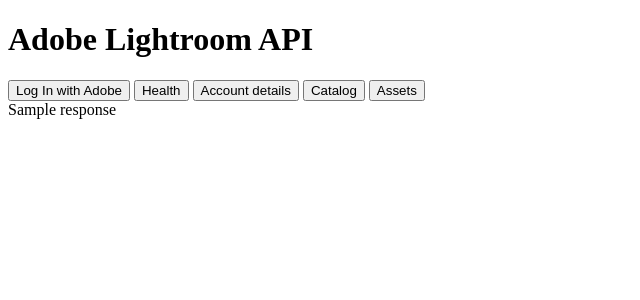
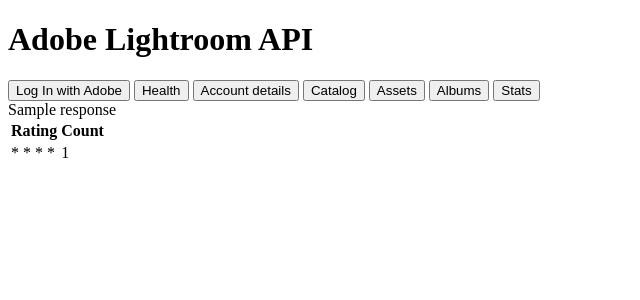
Before and after one commit to tadz-io/lightroom-restapi, a Flask app: template src/templates/index.html in a window 1280 px wide. Shown: the top 300 px of the page, without its empty margins (0-640 px from the left). Run offline with Flask 3, Linux system fonts and the light colour scheme; the template is opened without the code that fills it: most values are stand-ins (such as "Sample title", 1, 10 or a date in 2020); parts of the project's set-up code (start-up, migrations or seed data) failed here and were passed over.

Commit message:
add albums and stats routes

```diff
--- a/src/oauth.py
+++ b/src/oauth.py
@@ -100,6 +100,7 @@
     light_room = LightRoomRestApi(api_config=app.config)
     catalog = light_room.get_catalog()
 
+    # return jsonify(catalog)
     return catalog.model_dump()
 
 
@@ -119,6 +120,44 @@
     return flask.render_template(
         "display_images.html", assets=renditions.resources
     )
+
+
+@app.route("/stats")
+def stats():
+    light_room = LightRoomRestApi(api_config=app.config)
+    catalog = light_room.get_catalog()
+    assets = light_room.get_assets(catalog_id=catalog.id)
+    albums = light_room.retrieve_albums(catalog_id=catalog.id)
+    album_ids = [album.id for album in albums.resources]
+    album_assets = [
+        len(
+            light_room.get_album_assets(
+                catalog_id=catalog.id, album_id=album_id
+            ).resources
+        )
+        for album_id in album_ids
+    ]
+
+    # renderer = AssetCollectionRenderer(
+    #     api_config=app.config, collection=assets
+    # )
+
+    return flask.render_template(
+        "index.html", rating_counts={0: album_assets}
+    )
+
+
+@app.route("/albums")
+def albums():
+    light_room = LightRoomRestApi(api_config=app.config)
+    catalog = light_room.get_catalog()
+    albums = light_room.retrieve_albums(catalog_id=catalog.id)
+    album_id = albums.resources[0].id
+    album_assets = light_room.get_album_assets(
+        catalog_id=catalog.id, album_id=album_id
+    )
+
+    return albums.model_dump()
 
 
 @app.route("/health")
--- a/src/templates/index.html
+++ b/src/templates/index.html
@@ -14,9 +14,35 @@
                 <button onclick="location.href='/account'">Account details</button>
                 <button onclick="location.href='/catalog'">Catalog</button>
                 <button onclick="location.href='/assets'">Assets</button>
+                <button onclick="location.href='/albums'">Albums</button>
+                <button onclick="location.href='/stats'">Stats</button>
         </div>
         <div>
                 {{ response }}
         </div>
+        <div>
+                {% if rating_counts is defined %}
+                <table>
+                        <thead>
+                        <tr>
+                                <th>Rating</th>
+                                <th>Count</th>
+                        </tr>
+                        </thead>
+                        <tbody>
+                        {% for rating, count in rating_counts.items() %}
+                        <tr>
+                                <td>
+                                        {% for _ in range(rating) %}
+                                                *
+                                        {% endfor %}
+                                </td>
+                                <td>{{ count }}</td>
+                        </tr>
+                        {% endfor %}
+                        </tbody>
+                </table>
+                {% endif %}
+        </div>
 </body>
 </html>
```
